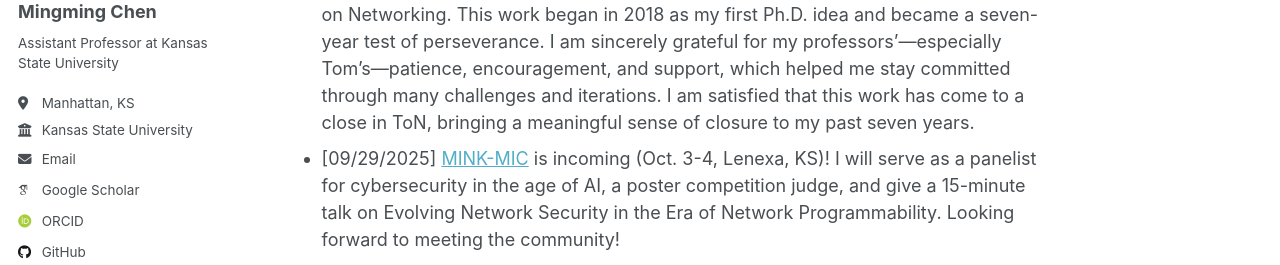
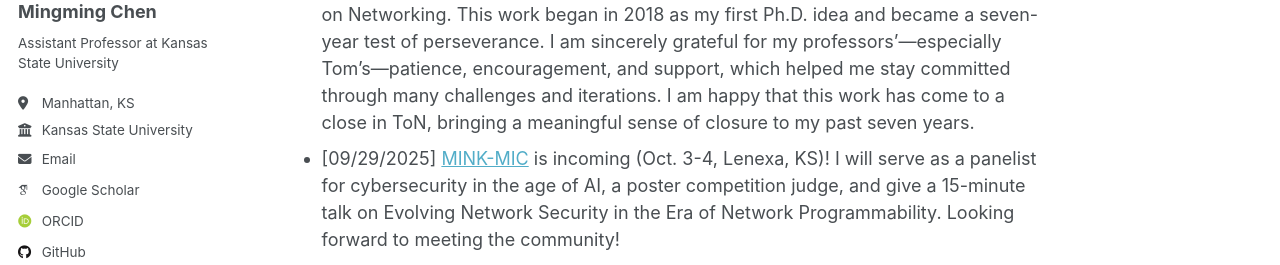
Before and after one commit to mzc796/mzc796.github.io, a Jekyll site: the page built from _pages/about.md, in a window 1280 px wide and 900 px high, scrolled down 960 px. Shown: the part 283-548 px from the top of the window. Built offline with Jekyll 4.4.1, drawn with Linux system fonts in a browser that asks for light colours; some web fonts are replaced; a script that is not in the unit is left out; some of the changed text lies outside the part shown.

Commit message:
Revise news entry for PhD paper acceptance
Updated wording in news section for clarity and positivity.

```diff
--- a/_pages/about.md
+++ b/_pages/about.md
@@ -19,7 +19,7 @@ I am recruiting **2-3 fully funded PhD students for Fall 2026 and Spring 2027**
 
 News
 ======
-- [12/11/2025] Our paper “**Efficient Lightweight Coordinated Sampling for Dynamic Flows: Theory and Implementation**” has been accepted by IEEE/ACM Transactions on Networking. This work began in 2018 as my first Ph.D. idea and became a seven-year test of perseverance. I am sincerely grateful for my professors’—especially Tom’s—patience, encouragement, and support, which helped me stay committed through many challenges and iterations. I am satisfied that this work has come to a close in ToN, bringing a meaningful sense of closure to my past seven years.
+- [12/11/2025] Our paper “**Efficient Lightweight Coordinated Sampling for Dynamic Flows: Theory and Implementation**” has been accepted by IEEE/ACM Transactions on Networking. This work began in 2018 as my first Ph.D. idea and became a seven-year test of perseverance. I am sincerely grateful for my professors’—especially Tom’s—patience, encouragement, and support, which helped me stay committed through many challenges and iterations. I am happy that this work has come to a close in ToN, bringing a meaningful sense of closure to my past seven years.
 - [09/29/2025] [MINK-MIC](https://www.minkwic.org/) is incoming (Oct. 3-4, Lenexa, KS)! I will serve as a panelist for cybersecurity in the age of AI, a poster competition judge, and give a 15-minute talk on Evolving Network Security in the Era of Network Programmability. Looking forward to meeting the community!
 - [05/19/2025] I’m excited to be joining [Kansas State University](https://kcats.k-state.edu/) as a tenure-track Assistant Professor in August 2025! I’m looking for motivated PhD students interested in networked systems and security research. Feel free to send me your CV if interested.
 
```
